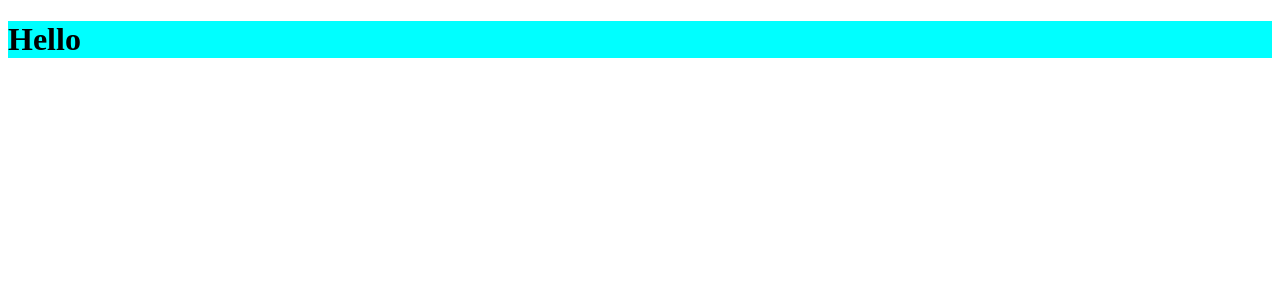
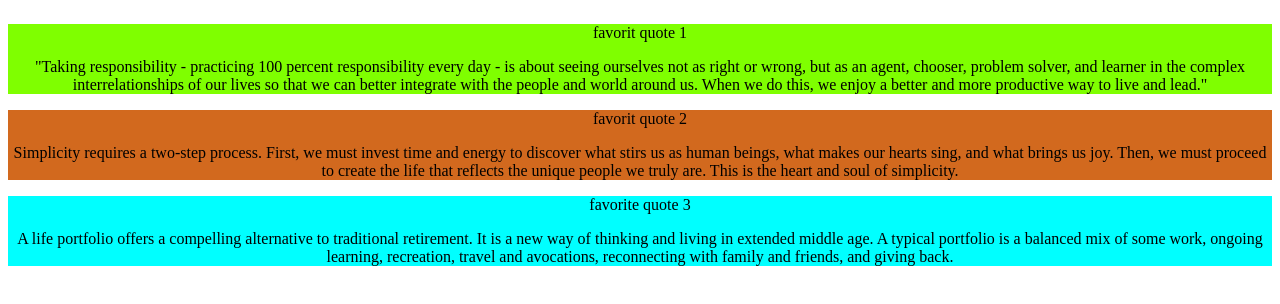
Before and after one commit to Connie818/github-practice, a plain HTML site: page index.html in a window 1280 px wide. Drawn offline with Linux system fonts and the light colour scheme.

Commit message:
add style.css

```diff
--- a/index.html
+++ b/index.html
@@ -8,6 +8,20 @@
     <title>Document</title>
 </head>
 <body>
-    <h1>Hello</h1>
+    <div class ="row">
+        </div>
+        <div class="column1">
+            <p>favorit quote 1</p>
+            <p>"Taking responsibility - practicing 100 percent responsibility every day - is about seeing ourselves not as right or wrong, but as an agent, chooser, problem solver, and learner in the complex interrelationships of our lives so that we can better integrate with the people and world around us. When we do this, we enjoy a better and more productive way to live and lead."</p>
+        </div>
+        <div class ="column2">
+            <p>favorit quote 2</p>
+            <p>Simplicity requires a two-step process. First, we must invest time and energy to discover what stirs us as human beings, what makes our hearts sing, and what brings us joy. Then, we must proceed to create the life that reflects the unique people we truly are. This is the heart and soul of simplicity.</p>
+        </div>
+        <div class = "column3">
+            <p>favorite quote 3</p>
+            <p>A life portfolio offers a compelling alternative to traditional retirement. It is a new way of thinking and living in extended middle age. A typical portfolio is a balanced mix of some work, ongoing learning, recreation, travel and avocations, reconnecting with family and friends, and giving back. </p>
+        </div>
+    </div>
 </body>
 </html>
--- a/styles.css
+++ b/styles.css
@@ -1,3 +1,28 @@
-h1 {
-    background-color: aqua;
+.column {
+    float: left;
+    width: 25%;
+   background-color: cadetblue;
+   text-align: center;
 }
+
+.row:after {
+    clear:both;
+    display:table;
+    content:""
+
+}
+
+.column1 {
+    background-color: chartreuse;
+    text-align: center;
+}
+
+.column2 {
+    background-color: chocolate;
+    text-align: center;
+}
+
+.column3 {
+    background-color: cyan;
+    text-align: center;
+}
```
